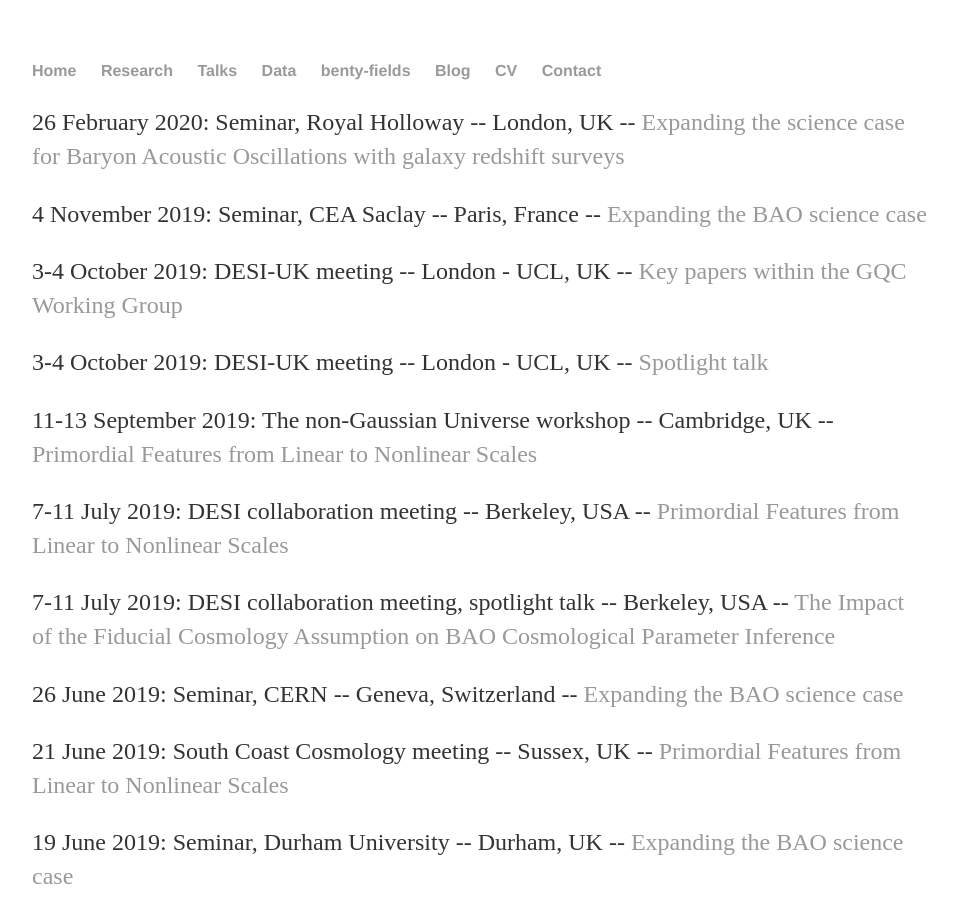
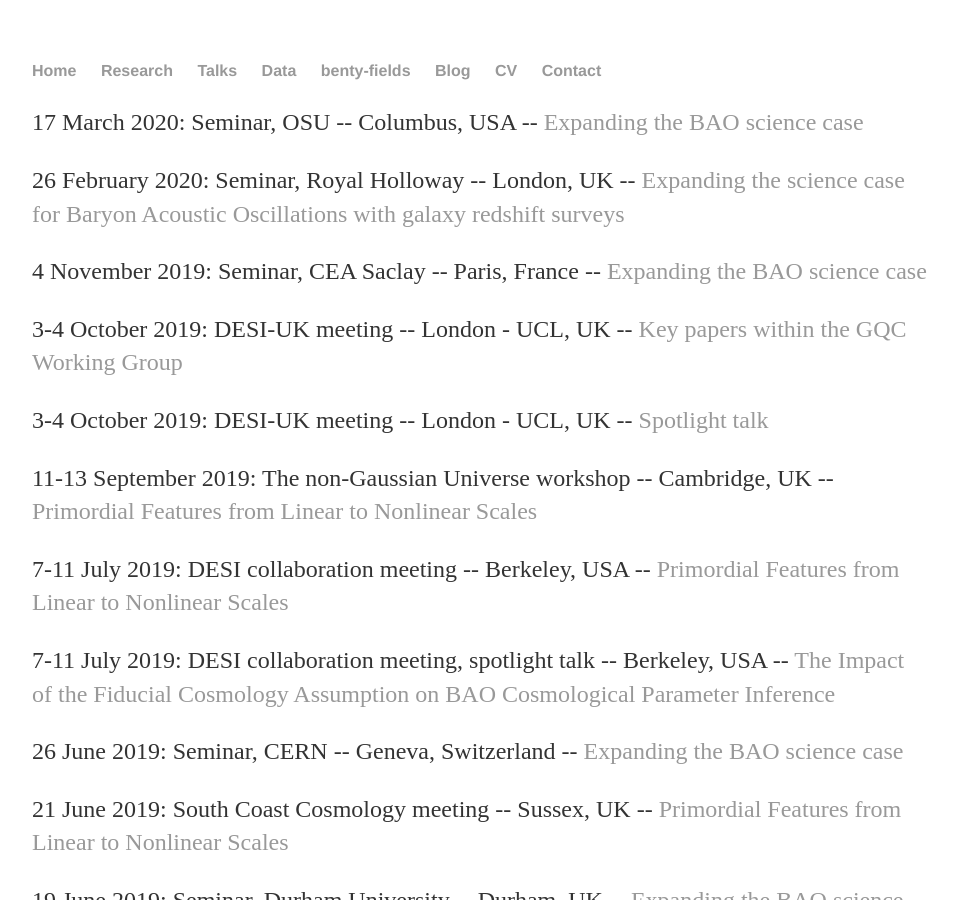
Before and after one commit to fbeutler/fbeutler.github.io, a Jekyll site: the page built from talks/talks.html, in a window 1280 px wide and 900 px high. Shown: the whole window, without its empty margins (160-1117 px from the left). Built offline with Jekyll 4.4.1, drawn with Linux system fonts in a browser that asks for light colours.

Commit message:
Update talks.html

```diff
--- a/talks/talks.html
+++ b/talks/talks.html
@@ -4,6 +4,9 @@ title: My talks
 ---
 
 <div id="talks">
+  <p>
+     17 March 2020: Seminar, OSU -- Columbus, USA -- <a href='/static/OSU_2020.pdf' target="_blank">Expanding the BAO science case</a>
+  </p>
   <p>
      26 February 2020: Seminar, Royal Holloway -- London, UK -- <a href='/static/RHUL_2020.pdf' target="_blank">Expanding the science case for Baryon Acoustic Oscillations with galaxy redshift surveys</a>
   </p>
```
